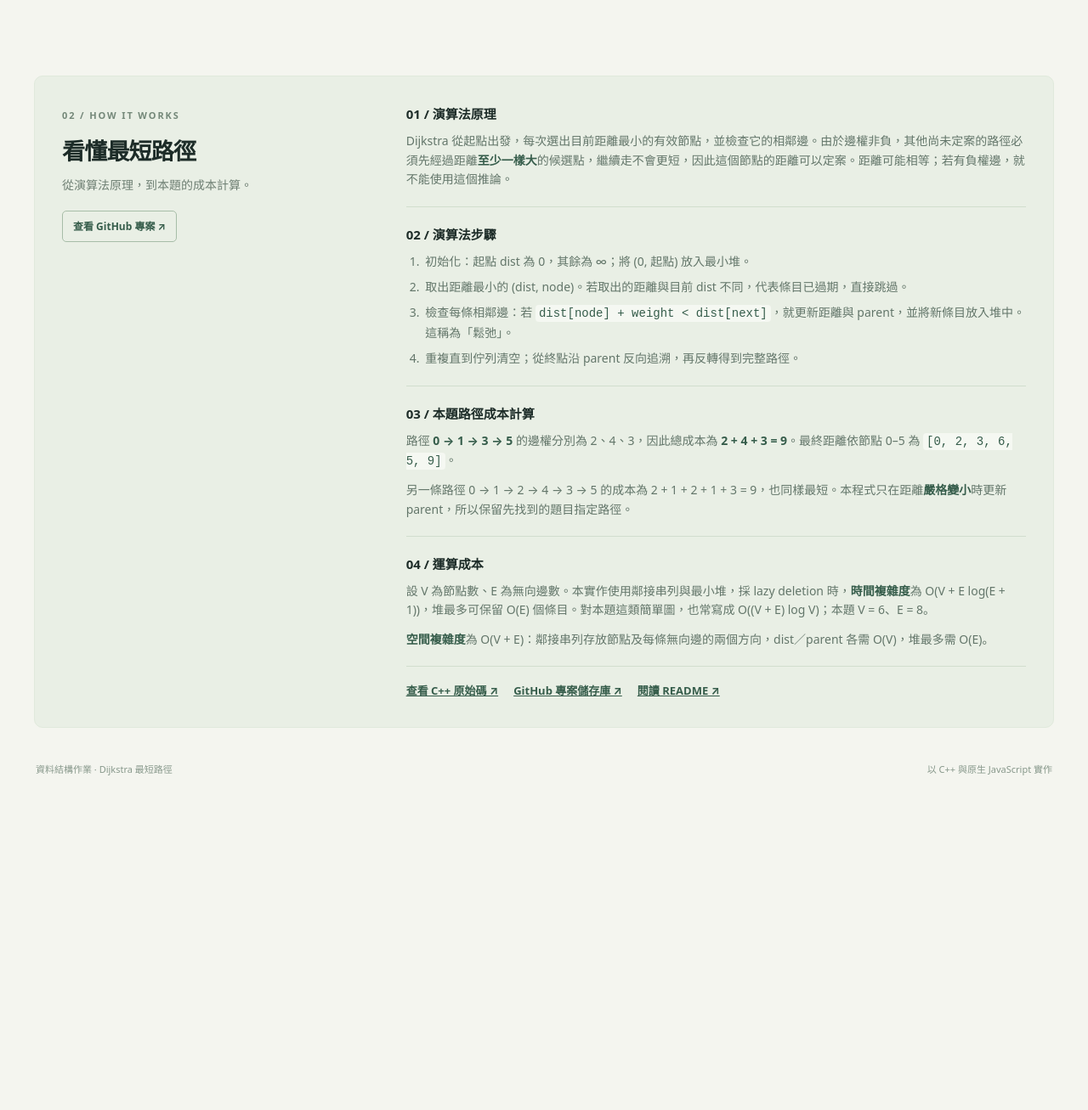
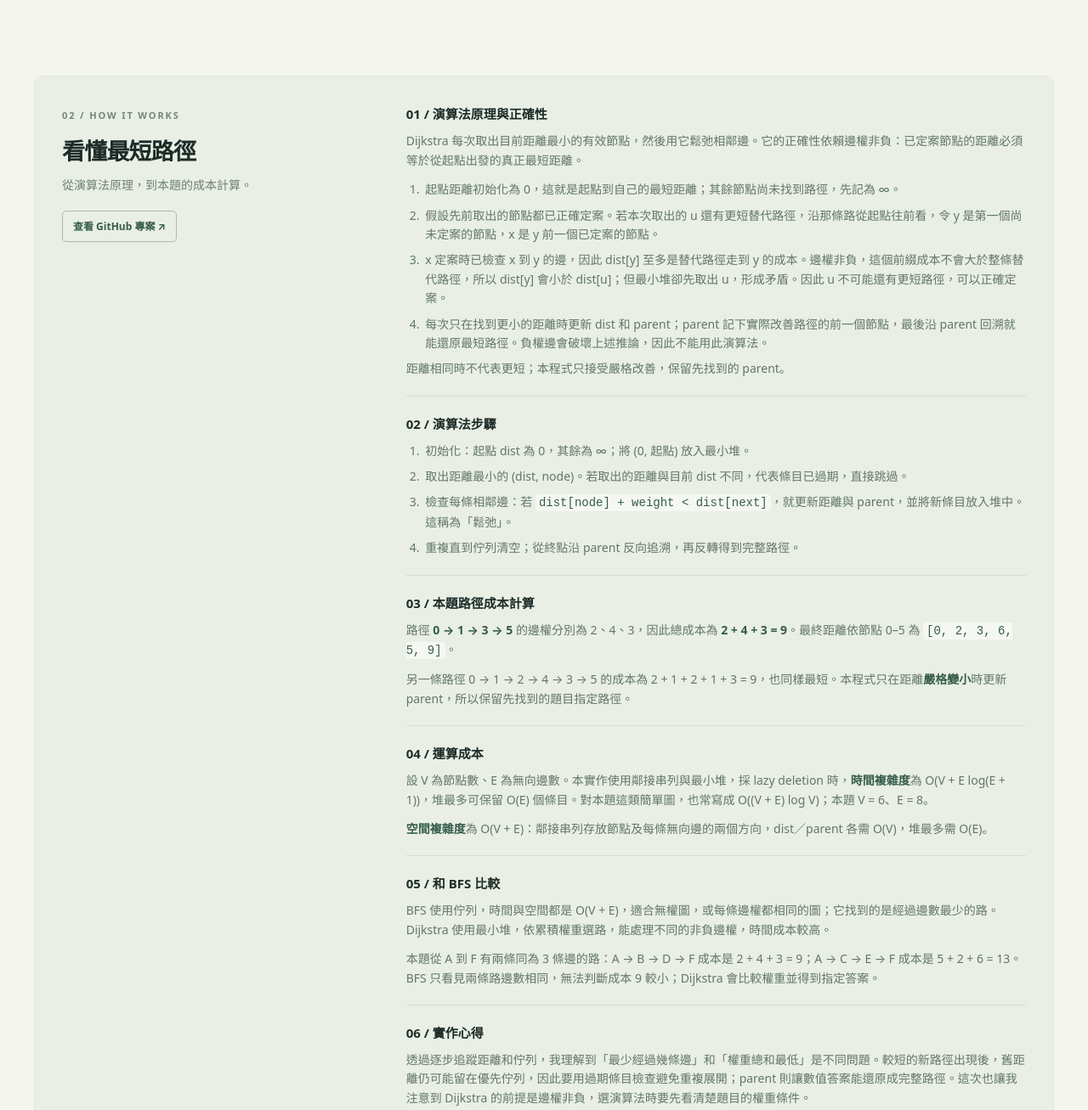
Before and after one commit to Joseph-MingEn/ntou-dijkstra-shortest-path, a plain HTML site: page index.html in a window 1280 px wide. Shown: the part 1473-2780 px from the top of the page at 85% size. Before the commit the page ends 2413 px from the top, so only its background shows below. Drawn offline with Linux system fonts and the light colour scheme.

Commit message:
Complete Dijkstra explanation for assignment rubric

```diff
--- a/index.html
+++ b/index.html
@@ -37,10 +37,12 @@
     <section class="panel lesson guide" id="explanation" aria-labelledby="guide-title">
       <div class="guide-heading"><span class="eyebrow">02 / HOW IT WORKS</span><h2 id="guide-title">看懂最短路徑</h2><p>從演算法原理，到本題的成本計算。</p><a class="repo-link" href="https://github.com/Joseph-MingEn/ntou-dijkstra-shortest-path">查看 GitHub 專案 ↗</a></div>
       <div class="guide-content">
-        <section><h3>01 / 演算法原理</h3><p>Dijkstra 從起點出發，每次選出目前距離最小的有效節點，並檢查它的相鄰邊。由於邊權非負，其他尚未定案的路徑必須先經過距離<strong>至少一樣大</strong>的候選點，繼續走不會更短，因此這個節點的距離可以定案。距離可能相等；若有負權邊，就不能使用這個推論。</p></section>
+        <section><h3>01 / 演算法原理與正確性</h3><p>Dijkstra 每次取出目前距離最小的有效節點，然後用它鬆弛相鄰邊。它的正確性依賴邊權非負：已定案節點的距離必須等於從起點出發的真正最短距離。</p><ol><li>起點距離初始化為 0，這就是起點到自己的最短距離；其餘節點尚未找到路徑，先記為 ∞。</li><li>假設先前取出的節點都已正確定案。若本次取出的 u 還有更短替代路徑，沿那條路從起點往前看，令 y 是第一個尚未定案的節點，x 是 y 前一個已定案的節點。</li><li>x 定案時已檢查 x 到 y 的邊，因此 dist[y] 至多是替代路徑走到 y 的成本。邊權非負，這個前綴成本不會大於整條替代路徑，所以 dist[y] 會小於 dist[u]；但最小堆卻先取出 u，形成矛盾。因此 u 不可能還有更短路徑，可以正確定案。</li><li>每次只在找到更小的距離時更新 dist 和 parent；parent 記下實際改善路徑的前一個節點，最後沿 parent 回溯就能還原最短路徑。負權邊會破壞上述推論，因此不能用此演算法。</li></ol><p>距離相同時不代表更短；本程式只接受嚴格改善，保留先找到的 parent。</p></section>
         <section><h3>02 / 演算法步驟</h3><ol><li>初始化：起點 dist 為 0，其餘為 ∞；將 (0, 起點) 放入最小堆。</li><li>取出距離最小的 (dist, node)。若取出的距離與目前 dist 不同，代表條目已過期，直接跳過。</li><li>檢查每條相鄰邊：若 <code>dist[node] + weight &lt; dist[next]</code>，就更新距離與 parent，並將新條目放入堆中。這稱為「鬆弛」。</li><li>重複直到佇列清空；從終點沿 parent 反向追溯，再反轉得到完整路徑。</li></ol></section>
         <section><h3>03 / 本題路徑成本計算</h3><p>路徑 <strong>0 → 1 → 3 → 5</strong> 的邊權分別為 2、4、3，因此總成本為 <strong>2 + 4 + 3 = 9</strong>。最終距離依節點 0–5 為 <code>[0, 2, 3, 6, 5, 9]</code>。</p><p>另一條路徑 0 → 1 → 2 → 4 → 3 → 5 的成本為 2 + 1 + 2 + 1 + 3 = 9，也同樣最短。本程式只在距離<strong>嚴格變小</strong>時更新 parent，所以保留先找到的題目指定路徑。</p></section>
         <section><h3>04 / 運算成本</h3><p>設 V 為節點數、E 為無向邊數。本實作使用鄰接串列與最小堆，採 lazy deletion 時，<strong>時間複雜度</strong>為 O(V + E log(E + 1))，堆最多可保留 O(E) 個條目。對本題這類簡單圖，也常寫成 O((V + E) log V)；本題 V = 6、E = 8。</p><p><strong>空間複雜度</strong>為 O(V + E)：鄰接串列存放節點及每條無向邊的兩個方向，dist／parent 各需 O(V)，堆最多需 O(E)。</p></section>
+        <section><h3>05 / 和 BFS 比較</h3><p>BFS 使用佇列，時間與空間都是 O(V + E)，適合無權圖，或每條邊權都相同的圖；它找到的是經過邊數最少的路。Dijkstra 使用最小堆，依累積權重選路，能處理不同的非負邊權，時間成本較高。</p><p>本題從 A 到 F 有兩條同為 3 條邊的路：A → B → D → F 成本是 2 + 4 + 3 = 9；A → C → E → F 成本是 5 + 2 + 6 = 13。BFS 只看見兩條路邊數相同，無法判斷成本 9 較小；Dijkstra 會比較權重並得到指定答案。</p></section>
+        <section><h3>06 / 實作心得</h3><p>透過逐步追蹤距離和佇列，我理解到「最少經過幾條邊」和「權重總和最低」是不同問題。較短的新路徑出現後，舊距離仍可能留在優先佇列，因此要用過期條目檢查避免重複展開；parent 則讓數值答案能還原成完整路徑。這次也讓我注意到 Dijkstra 的前提是邊權非負，選演算法時要先看清楚題目的權重條件。</p></section>
         <div class="guide-links"><a href="dijkstra.cpp">查看 C++ 原始碼 ↗</a><a href="https://github.com/Joseph-MingEn/ntou-dijkstra-shortest-path">GitHub 專案儲存庫 ↗</a><a href="https://github.com/Joseph-MingEn/ntou-dijkstra-shortest-path#readme">閱讀 README ↗</a></div>
       </div>
     </section>
```
Also changed, not shown: 2 other files.
